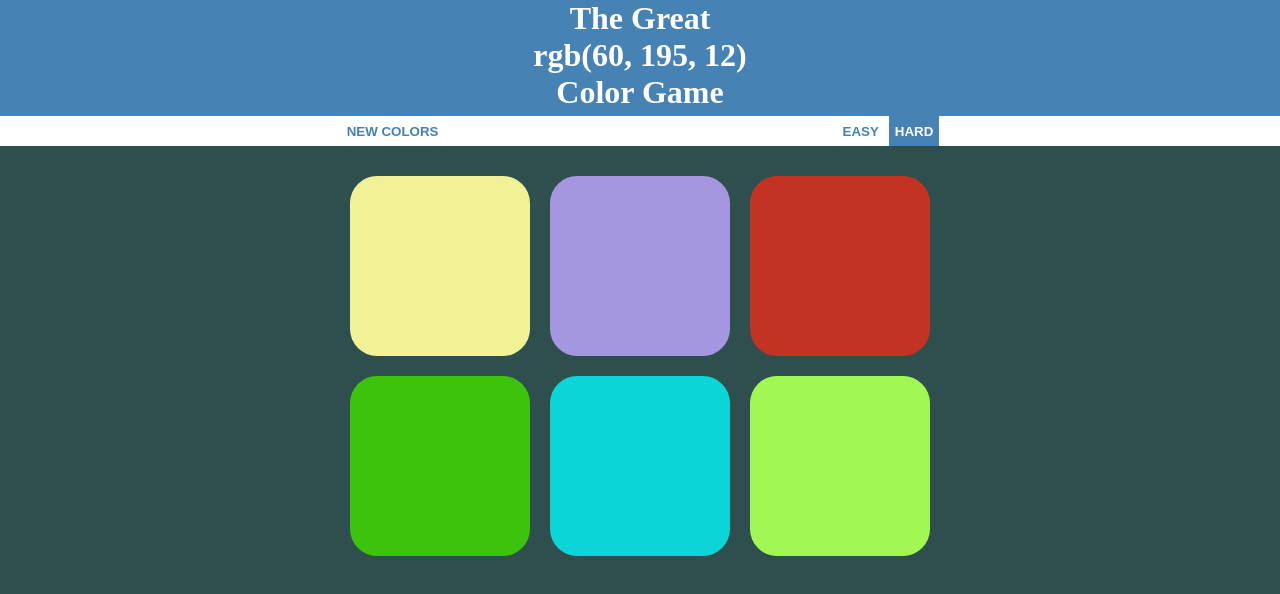
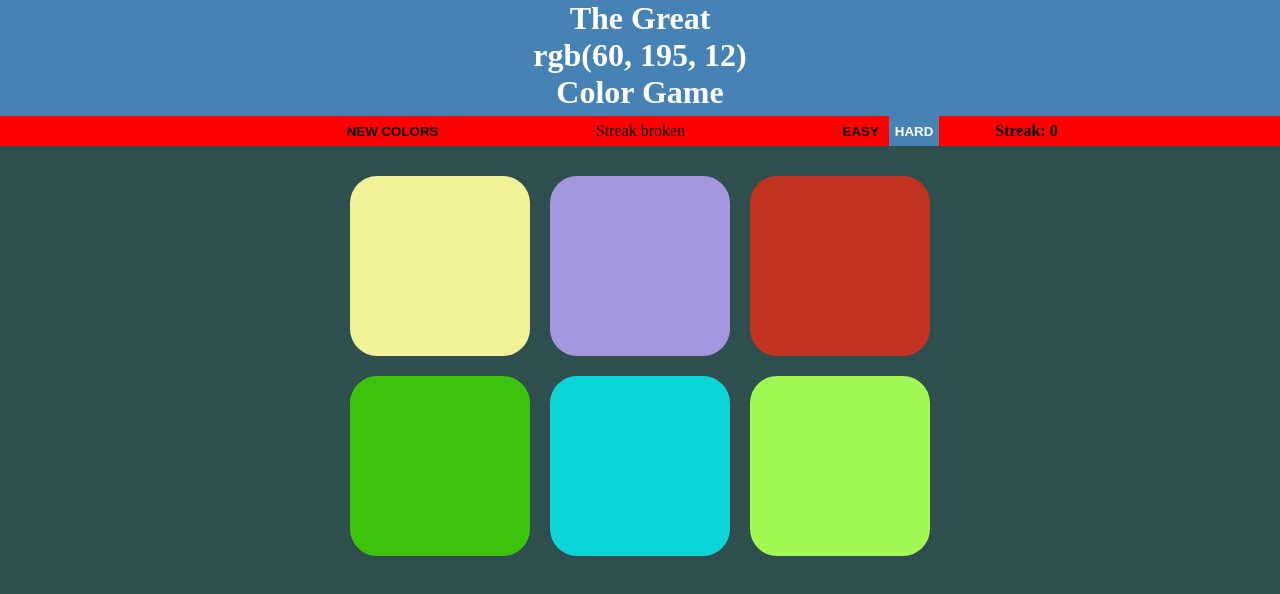
Before and after one commit to robbbbbbin/rgb-color-game, a plain HTML site: page index.html in a window 1280 px wide. Both pictures are taken after a click on the button "HARD". Drawn offline with Linux system fonts and the light colour scheme.

Commit message:
added streak score

```diff
--- a/index.html
+++ b/index.html
@@ -3,7 +3,7 @@
 <head>
     <meta charset='utf-8'>
     <meta http-equiv='X-UA-Compatible' content='IE=edge'>
-    <title>Page Title</title>
+    <title>RGB Color Game</title>
     <meta name='viewport' content='width=device-width, initial-scale=1'>
     <link rel='stylesheet' type='text/css' media='screen' href='main.css'>
 
@@ -14,11 +14,12 @@
         <span id="rgbDisplay">rgb</span>
         <br>
         Color Game</h1>
-    <p>
+    <p class="scoreIncrese">
         <button id="resetBtn">New Colors</button>
         <span id="infoDisplay"></span>
         <button id="easyBtn">Easy</button>
         <button id="hardBtn" class="buttonSelected">Hard</button>
+        <span id="streakScore">Streak: 0</span>
     </p>
     <div id="container">
         <div class="colorSquare"></div>
--- a/main.css
+++ b/main.css
@@ -18,11 +18,19 @@ p {
     height: 30px;
 }
 
+.streakIncrease {
+    background-color: green;
+}
+
+.streakBroken {
+    background-color: red;
+}
+
 button {
     border: none;
     background: none;
     text-transform: uppercase;
-    color: steelblue;
+    color: black;
     font-weight: 700;
     height: 100%;
     margin: 0;
@@ -43,6 +51,16 @@ button:hover {
     width: 30%
 }
 
+#streakScore {
+    display: inline-block;
+    padding: 6px;
+    position: absolute;
+    margin: 0;
+    height: 100%;
+    font-weight: 700;
+    margin-left: 50px;
+}
+
 #container {
     margin: 20px auto;
     max-width: 600px;
--- a/main.js
+++ b/main.js
@@ -4,6 +4,9 @@ var easyBtn = document.querySelector("#easyBtn");
 var hardBtn = document.querySelector("#hardBtn");
 var rgbDisplay = document.querySelector("#rgbDisplay");
 var infoDisplay = document.querySelector("#infoDisplay");
+var streakScore = document.querySelector("#streakScore");
+var para = document.querySelector("p");
+var streakScoreNum = 0;
 var colorArray = [];
 var winningColor;
 var hardModeNum = 6;
@@ -18,11 +21,17 @@ function init() {
     for(var i = 0; i < colorSquare.length; i++){
         colorSquare[i].addEventListener("click", function(){
             if(this.style.backgroundColor === winningColor){
-                infoDisplay.textContent = "Winner!"
+                infoDisplay.textContent = "Correct!"
+                para.classList.remove("streakBroken");
+                para.classList.add("streakIncrease");
+                streakScore.textContent = "Streak: " + (streakScoreNum +=1);
                 winner(winningColor);
-                resetBtn.textContent = "Play again?"
             } else {
-                infoDisplay.textContent = "Try again";
+                if(streakScoreNum > 0){
+                    streakBroken("Streak broken, try again?");
+                } else {
+                    streakBroken("Try again?");
+                }
             }
         });
     }
@@ -33,7 +42,6 @@ function init() {
         } else {
             reset(easyModeNum)
         }
-
     });
 
     hardBtn.addEventListener("click", function(){
@@ -44,6 +52,7 @@ function init() {
             colorSquare[i].style.display = "block";
         }
         reset(hardModeNum);
+        streakBroken("Streak broken");
     });
 
     easyBtn.addEventListener("click", function(){
@@ -54,6 +63,7 @@ function init() {
             colorSquare[i].style.display = "none";
         }
         reset(easyModeNum);
+        streakBroken("Streak broken");
     });
 }
 
@@ -89,6 +99,7 @@ function winner(rgb){
     for(var i = 0; i < colorSquare.length; i++){
         colorSquare[i].style.backgroundColor = rgb;
     }
+    para.classList.add("streakIncrease");
     if(hardMode){
         setTimeout(reset, 1000, hardModeNum);
     } else {
@@ -102,5 +113,14 @@ function reset(numOfSquares){
     rgbDisplay.textContent = winningColor;
     infoDisplay.textContent = "";
     assignRandomColorToSquare(colorArray);
-    resetBtn.textContent = "New Colors";
+    para.classList.remove("streakIncrease");
+    para.classList.remove("streakBroken");
 }
+
+function streakBroken(infoString){
+    infoDisplay.textContent = infoString;
+    streakScoreNum = 0;
+    streakScore.textContent = "Streak: " + streakScoreNum
+    para.classList.remove("streakIncrease");
+    para.classList.add("streakBroken");
+}
```
